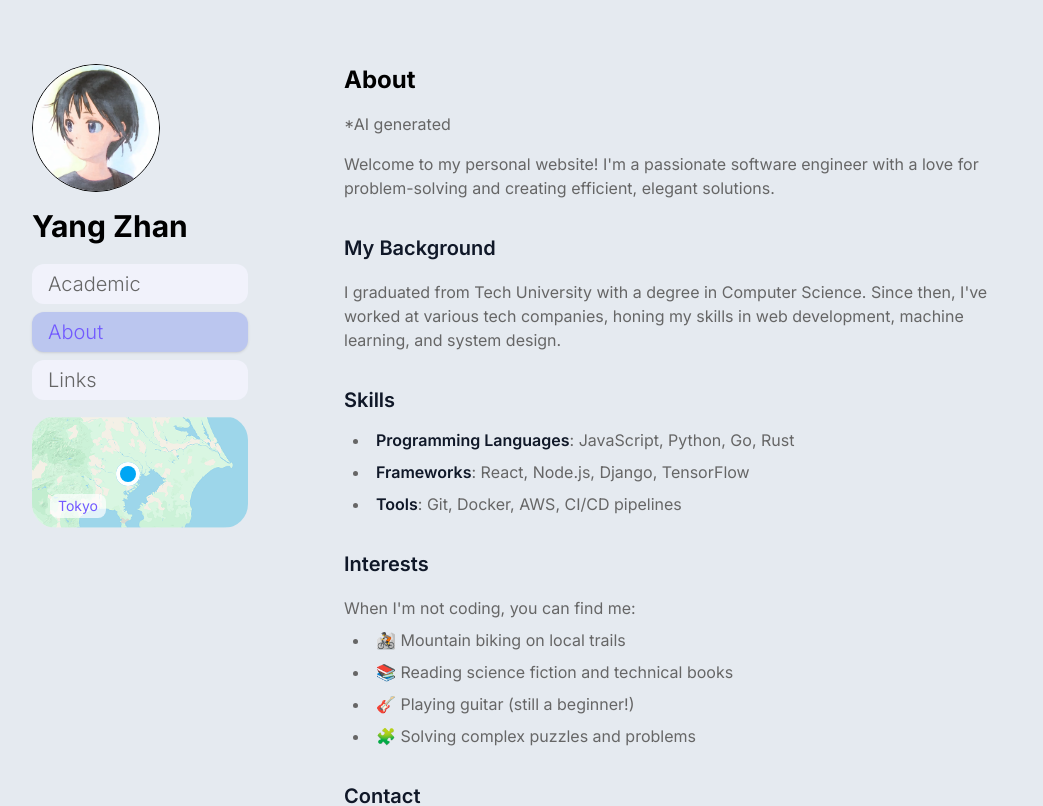
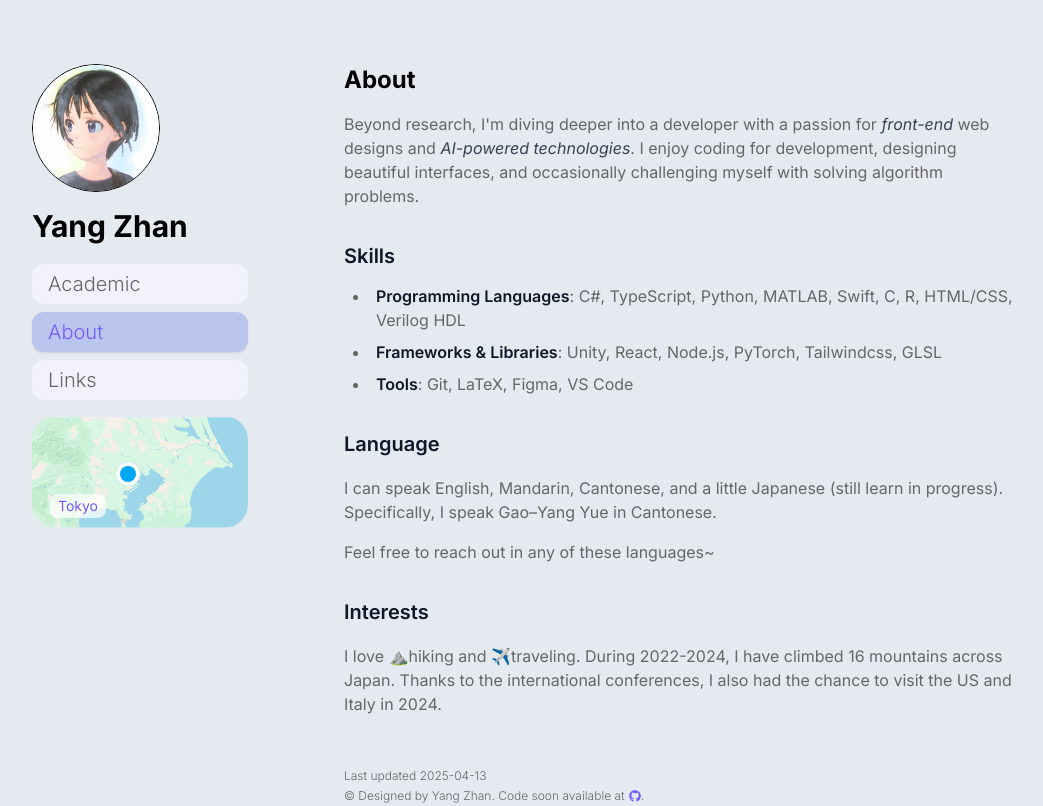
Before and after one commit to SN-F-QR/academic-personal, a React (Vite) app: page /about in a window 1280 px wide. Shown: the top 806 px of the page, without its empty margins (52-1095 px from the left). Built offline with nearby package versions, Linux system fonts and the light colour scheme.

Commit message:
doc: update docs

```diff
--- a/src/content/about.mdx
+++ b/src/content/about.mdx
@@ -1,30 +1,17 @@
-\*AI generated
-
-Welcome to my personal website! I'm a passionate software engineer with a love for problem-solving and creating efficient, elegant solutions.
-
-### My Background
-
-I graduated from Tech University with a degree in Computer Science. Since then, I've worked at various tech companies, honing my skills in web development, machine learning, and system design.
+Beyond research, I'm diving deeper into a developer with a passion for _front-end_ web designs and _AI-powered technologies_. I enjoy coding for development, designing beautiful interfaces, and occasionally challenging myself with solving algorithm problems.
 
 ### Skills
 
-- **Programming Languages**: JavaScript, Python, Go, Rust
-- **Frameworks**: React, Node.js, Django, TensorFlow
-- **Tools**: Git, Docker, AWS, CI/CD pipelines
+- **Programming Languages**: C#, TypeScript, Python, MATLAB, Swift, C, R, HTML/CSS, Verilog HDL
+- **Frameworks & Libraries**: Unity, React, Node.js, PyTorch, Tailwindcss, GLSL
+- **Tools**: Git, LaTeX, Figma, VS Code
+
+### Language
+
+I can speak English, Mandarin, Cantonese, and a little Japanese (still learn in progress). Specifically, I speak Gao–Yang Yue in Cantonese.
+
+Feel free to reach out in any of these languages~
 
 ### Interests
 
-When I'm not coding, you can find me:
-
-- 🚵 Mountain biking on local trails
-- 📚 Reading science fiction and technical books
-- 🎸 Playing guitar (still a beginner!)
-- 🧩 Solving complex puzzles and problems
-
-### Contact
-
-Feel free to reach out to me at example@email.com or connect with me on [GitHub](https://github.com/johndoe) and [LinkedIn](https://linkedin.com/in/johndoe).
-
----
-
-> "The best way to predict the future is to invent it." - Alan Kay
+I love ⛰️hiking and ✈️traveling. During 2022-2024, I have climbed 16 mountains across Japan. Thanks to the international conferences, I also had the chance to visit the US and Italy in 2024.
--- a/src/content/academic.mdx
+++ b/src/content/academic.mdx
@@ -7,13 +7,14 @@ Hi! I am a master's student (M2) in Computer Science at Waseda University, advi
 
 Previously, I received my bachelor's degree from the Electronic Information School at Wuhan University, China, where I was supervised by [Prof. Guangyi Yang](https://scholar.google.com/citations?hl=zh-CN&user=DiqJdPEAAAAJ&view_op=list_works&sortby=pubdate). I was a research intern at Hong Kong University of Science and Technology, under the guidance of [Prof. Lik-Hang Lee](https://www.lhlee.com/) and [Prof. Pan Hui](https://panhui.people.ust.hk/index.html).
 
-My current research interests focus on eXtended Reality (XR), User Interface (UI), and Human-Centered Design.
+I'm generally interested in eXtended Reality, User Interface, and Human-Centered Design, particularly in building user-friendly and efficient intelligent systems.
 
-- I am interested in HCI / VR / AI / LLM.
-- I am introducing LLM to XR spaces, improving the interaction efficiency!
-- Placeholder ~~~
+More specifically, I'm currently exploring:
 
-See also: <a href="/resume">Resume</a>
+- Intuitive and effective interfaces for _Recommender Systems_ in XR
+- Creative applications of _Large Language Models_ in interactive systems
+
+See my <a href="/resume">Resume</a>.
 
 ## Publications
 
--- a/src/content/links.mdx
+++ b/src/content/links.mdx
@@ -1 +1,10 @@
-Use the following links to learn more about me: [Github](https://github.com/SN-F-QR)
+import { FaGithub } from "react-icons/fa";
+
+Use the following links to learn more about me:
+
+[<span className="inline-flex place-items-center"><FaGithub className="size-4 mr-1" />Github</span>](https://github.com/SN-F-QR)
+
+Contact me via:
+
+- <span className="text-purple-strong">yang.zhan [at] akane.waseda.jp</span>
+- <span className="text-purple-strong">yang.zhan [at] dcl.cs.waseda.ac.jp</span>
--- a/src/content/resume.mdx
+++ b/src/content/resume.mdx
@@ -1,11 +1,10 @@
 import { RHeader, RSection, RItem } from "../pages/Resume";
-import cvFile from "/public/CV_YangZhan.pdf";
 
 <RHeader
   name="Yang Zhan"
   description="Phd student | Human-Computer Interaction & eXtended Reality"
   homepage="./"
-  cvUrl={cvFile}
+  cvUrl={`/CV_YangZhan.pdf`}
 />
 
 <RSection title="Education">
--- a/src/pages/Resume.tsx
+++ b/src/pages/Resume.tsx
@@ -7,7 +7,7 @@ const Resume: React.FC = () => {
     <div className="markdown flex h-full w-auto max-w-2xl flex-col place-self-center overflow-hidden">
       <ResumeContent />
       <footer>
-        <p className="text-xs font-light">Last updated 2025/04/03</p>
+        <p className="text-xs font-light">Last updated 2025-04-13</p>
       </footer>
     </div>
   );
```
